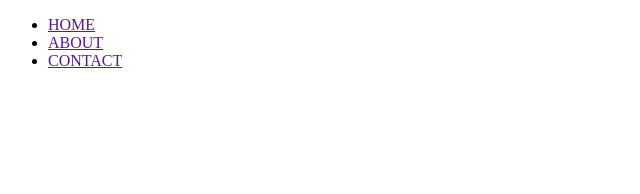
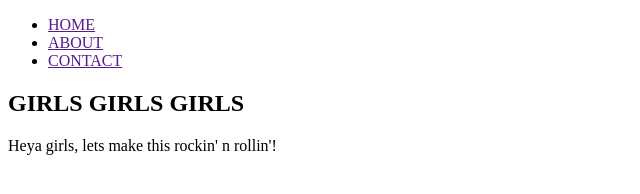
Before and after one commit to almakaren/test, a plain HTML site: page index.html in a window 1280 px wide. Shown: the whole page, without its empty margins (0-640 px from the left). Drawn offline with Linux system fonts and the light colour scheme.

Commit message:
add acrticle

```diff
--- a/index.html
+++ b/index.html
@@ -15,5 +15,12 @@
     </ul>
 </nav>
 
+<main>
+    <article>
+       <h1>GIRLS GIRLS GIRLS</h1>
+        Heya girls, lets make this rockin' n rollin'!
+    </article>
+</main>
+
 </body>
 </html>
```
